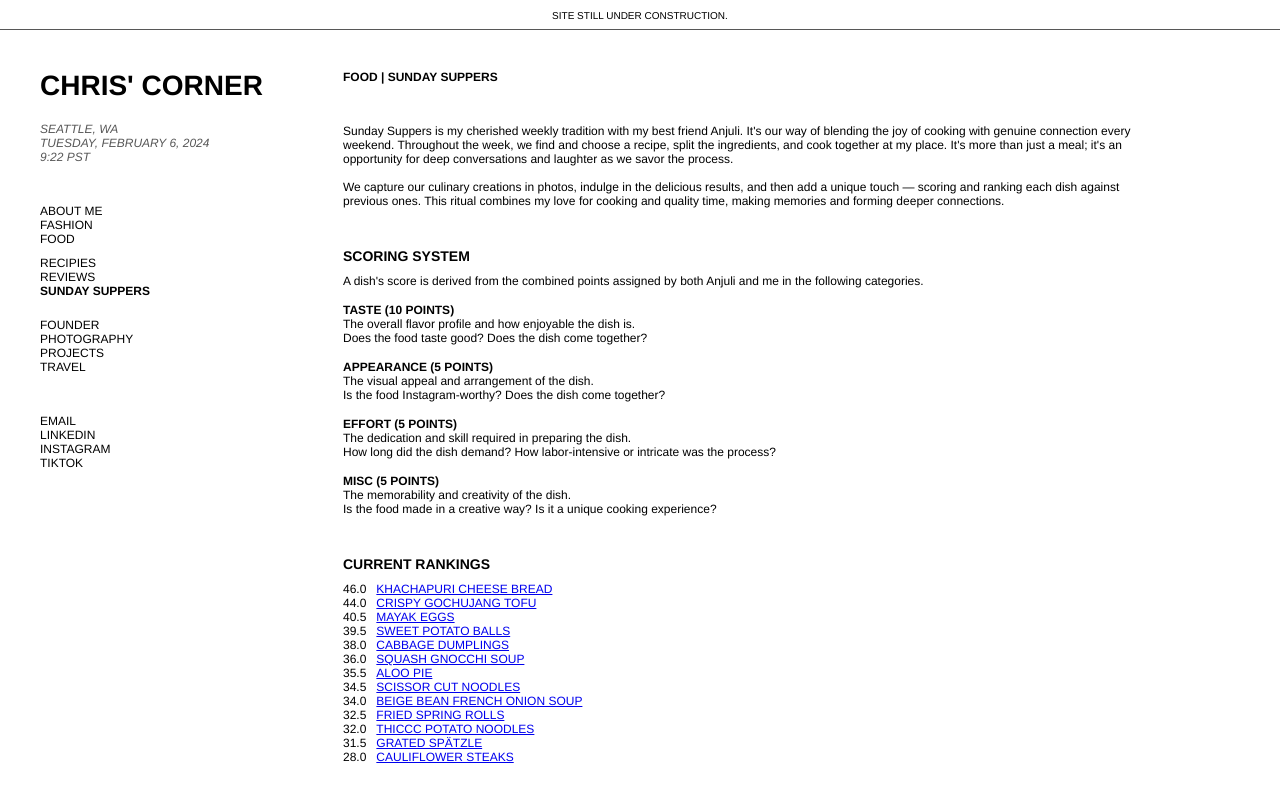
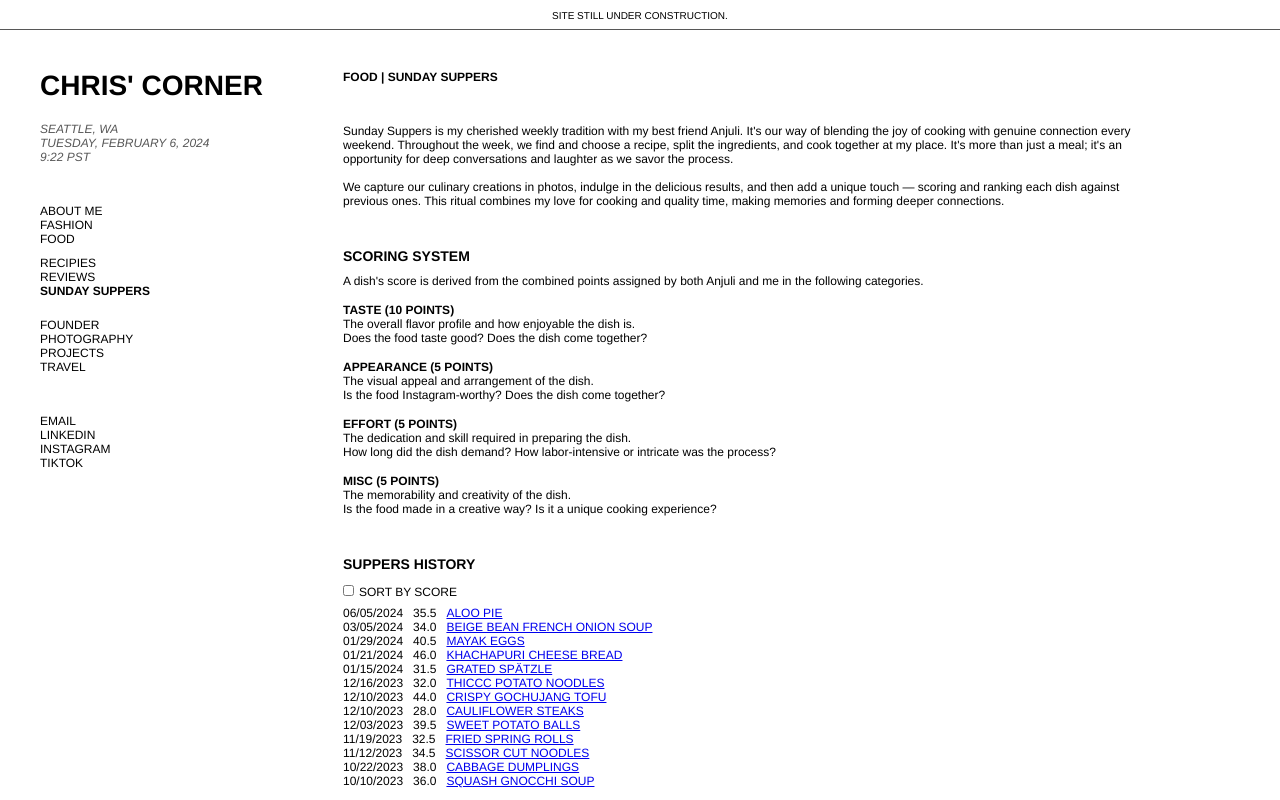
Before and after one commit to guchris/chris-corner, a Next.js app: page /food/sunday-suppers in a window 1280 px wide. Built offline with nearby package versions, Linux system fonts and the light colour scheme.

Commit message:
Added a sorting checkbox on sunday suppers page

```diff
--- a/src/app/about-me/goals/page.js
+++ b/src/app/about-me/goals/page.js
@@ -217,7 +217,7 @@ const GoalsPage = () => {
                                 <input type="checkbox" className="true"/>
                                 <input type="checkbox" className="true"/>
                                 <input type="checkbox" className="true"/>
-                                <input type="checkbox" className="true"/>
+                                <input type="checkbox" className="empty"/>
                                 <input type="checkbox" className="empty"/>
                                 <input type="checkbox" className="empty"/>
                             </div>
--- a/src/app/food/sunday-suppers/page.js
+++ b/src/app/food/sunday-suppers/page.js
@@ -48,7 +48,7 @@ const SundaySuppersPage = () => {
                     </div>
                 </div>
 
-                <h4 className="section-title">Current Rankings</h4>
+                <h4 className="section-title">Suppers History</h4>
                 <RankingSection suppers={suppersData} />
             </div>
         </>
--- a/src/app/globals.css
+++ b/src/app/globals.css
@@ -506,6 +506,16 @@ header {
   flex-direction: row;
 }
 
+.checkbox {
+  width: 11px;
+  height: 11px;
+  border: 1px solid #000;
+  margin-top: 0;
+  margin-bottom: 10px;
+  margin-left: 0;
+  margin-right: 5px;
+}
+
 .checkboxes input[type="checkbox"] {
   /* Remove default checkbox appearance */
   -webkit-appearance: none;
--- a/src/components/ClosetFilter.js
+++ b/src/components/ClosetFilter.js
@@ -1,6 +1,6 @@
 import React from 'react';
 
-const FilterComponent = ({ sortOption, categoryOption, onSortChange, onCategoryChange }) => {
+const ClosetFilter = ({ sortOption, categoryOption, onSortChange, onCategoryChange }) => {
     return (
         <div className="closet-filters">
             <div className="closet-filter-section">
@@ -21,4 +21,4 @@ const FilterComponent = ({ sortOption, categoryOption, onSortChange, onCategoryC
     );
 };
 
-export default FilterComponent;
+export default ClosetFilter;
--- a/src/components/RankingSection.js
+++ b/src/components/RankingSection.js
@@ -1,17 +1,46 @@
-import React from "react"
+"use client"
+import React, { useState } from "react";
 import Link from 'next/link'
 
 const RankingSection = ({ suppers }) => {
 
+    // State to track whether to sort by score or by date
+    const [sortByScore, setSortByScore] = useState(false);
+
     // Sort the suppers array by totalScore in descending order
-    const sortedSuppers = [...suppers].sort((a, b) => b.totalScore - a.totalScore);
+    const sortedByScore = [...suppers].sort((a, b) => b.totalScore - a.totalScore);
+
+    // Sort the suppers array by date in descending order
+    const sortedByDate = [...suppers].sort((a, b) => new Date(b.date) - new Date(a.date));
+
+    // Function to format date to MM/DD/YYYY
+    const formatDate = (dateString) => {
+        const options = { year: 'numeric', month: '2-digit', day: '2-digit' };
+        return new Date(dateString).toLocaleDateString('en-US', options);
+    };
+
+    // Determine which list to display based on the checkbox state
+    const displayedSuppers = sortByScore ? sortedByScore : sortedByDate;
 
     return (
-        <div className="section-skinny">
-            {sortedSuppers.map((supper, index) => (
+        <div>
+            <label className="checkbox-text">
+                <input
+                    type="checkbox"
+                    checked={sortByScore}
+                    onChange={() => setSortByScore(!sortByScore)}
+                    className="checkbox"
+                />
+                Sort by score
+            </label>
+
+            {displayedSuppers.map((supper) => (
                 <div key={supper.id} className="row-skinny">
+                    <p className="body-lower">{formatDate(supper.date)}</p>
                     <p className="body-lower">{supper.totalScore}</p>
-                    <Link key={supper.id} href={`/food/sunday-suppers/${supper.slug}`} className="body-upper">{supper.name}</Link>
+                    <Link href={`/food/sunday-suppers/${supper.slug}`} className="body-upper">
+                        {supper.name}
+                    </Link>
                 </div>
             ))}
         </div>
```
